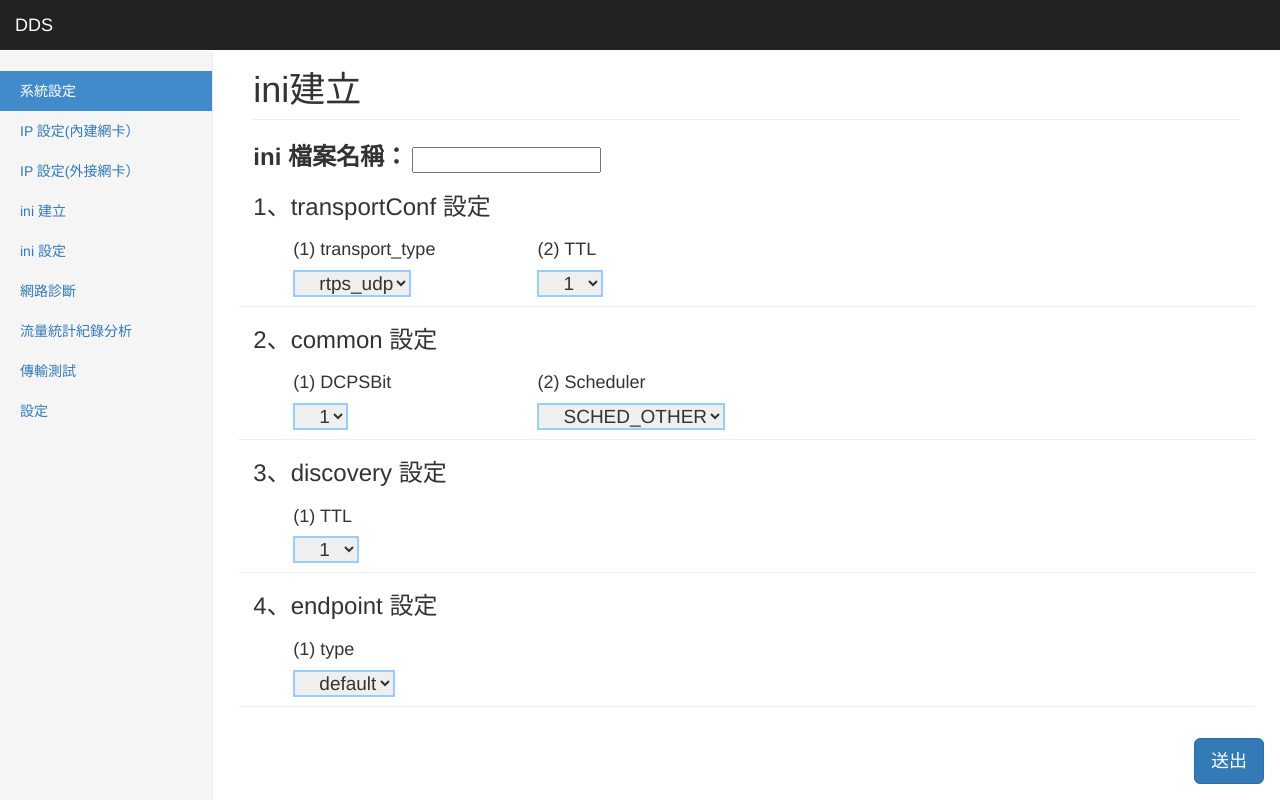
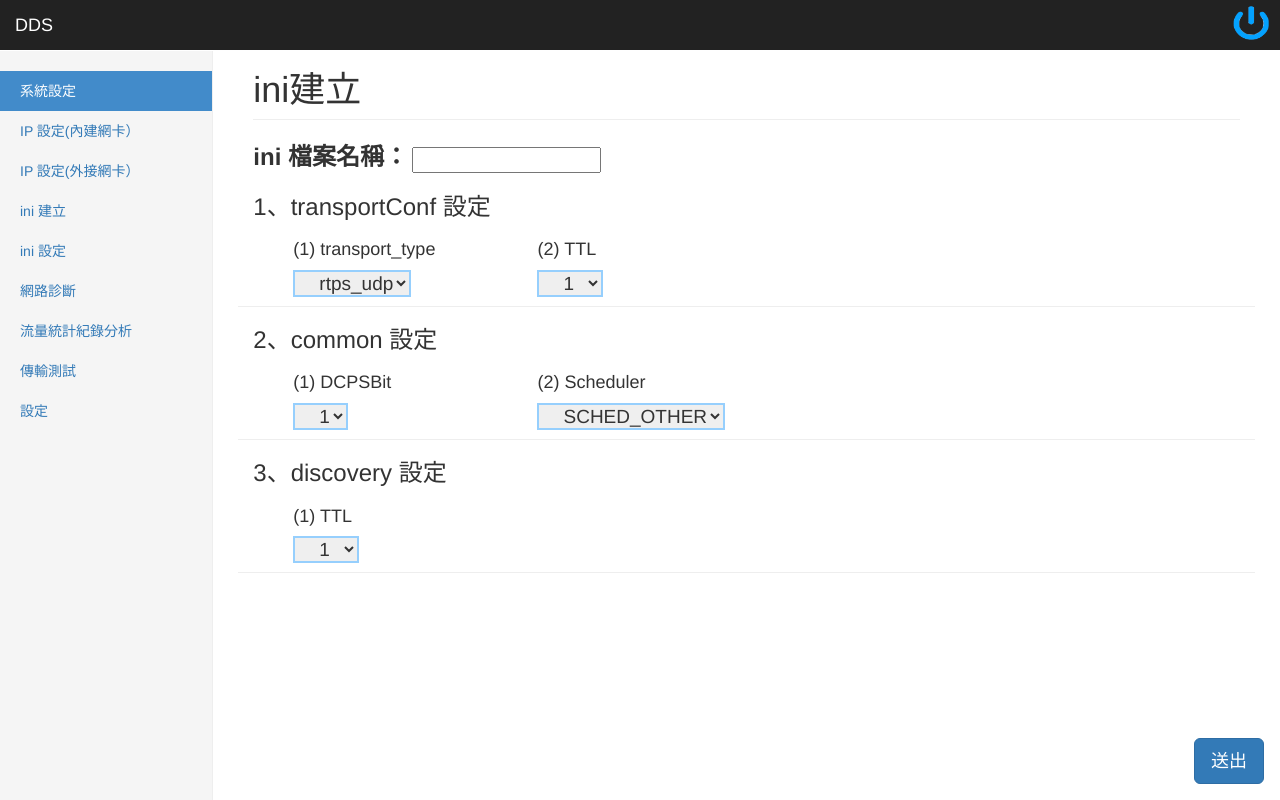
Before and after one commit to j13tw/OpenDDS_Web_Service, a Flask app: page /iniCreate in a window 1280 px wide. Run offline with Flask 2, Linux system fonts and the light colour scheme; some libraries are stand-ins or nearby versions.

Commit message:
Add reboot UI

```diff
--- a/static/css/iniCreate.css
+++ b/static/css/iniCreate.css
@@ -81,7 +81,7 @@ body {
 }
 
 #endpoint {
-  /* display: none; */
+  display: none;
 }
 
 #QoS {
@@ -102,3 +102,22 @@ span {
   font-size:24px;
   font-weight:bold;
 }
+
+.power-btn {
+  position: absolute;
+  top: 3px;
+  right: 3px;
+  background-color: transparent;
+  border-color:transparent;
+  outline: none;
+  border-radius: 45px;
+}
+
+.power-btn:hover {
+  background-color: #ffffffa1;
+}
+
+.power-img {
+  width:36px;
+  height:36px;
+}
--- a/templates/index.html
+++ b/templates/index.html
@@ -21,6 +21,7 @@
   <nav class="navbar navbar-inverse navbar-fixed-top">
     <div class="navbar-header">
       <a class="navbar-brand" href="#">DDS</a>
+      <button class="power-btn"><img src="/static/img/power.png" class="power-img"></button>
     </div>
   </nav>
 
--- a/templates/iniCreate.html
+++ b/templates/iniCreate.html
@@ -80,6 +80,7 @@
   <nav class="navbar navbar-inverse navbar-fixed-top">
     <div class="navbar-header">
       <a class="navbar-brand" href="#">DDS</a>
+      <button class="power-btn"><img src="/static/img/power.png" class="power-img"></button>
     </div>
   </nav>
 
--- a/templates/iniUpdate.html
+++ b/templates/iniUpdate.html
@@ -58,6 +58,7 @@
     <nav class="navbar navbar-inverse navbar-fixed-top">
         <div class="navbar-header">
             <a class="navbar-brand" href="#">DDS</a>
+            <button class="power-btn"><img src="/static/img/power.png" class="power-img"></button>
         </div>
     </nav>
 
--- a/templates/ipSettingMain.html
+++ b/templates/ipSettingMain.html
@@ -133,6 +133,7 @@
     <nav class="navbar navbar-inverse navbar-fixed-top">
         <div class="navbar-header">
             <a class="navbar-brand" href="#">DDS</a>
+            <button class="power-btn"><img src="/static/img/power.png" class="power-img"></button>
         </div>
     </nav>
 
--- a/templates/ipSettingSecond.html
+++ b/templates/ipSettingSecond.html
@@ -136,6 +136,7 @@
     <nav class="navbar navbar-inverse navbar-fixed-top">
         <div class="navbar-header">
             <a class="navbar-brand" href="#">DDS</a>
+            <button class="power-btn"><img src="/static/img/power.png" class="power-img"></button>
         </div>
     </nav>
 
--- a/templates/logs.html
+++ b/templates/logs.html
@@ -24,6 +24,7 @@
     <nav class="navbar navbar-inverse navbar-fixed-top">
         <div class="navbar-header">
             <a class="navbar-brand" href="#">DDS</a>
+            <button class="power-btn"><img src="/static/img/power.png" class="power-img"></button>
         </div>
     </nav>
 
--- a/templates/ping.html
+++ b/templates/ping.html
@@ -69,6 +69,7 @@
     <nav class="navbar navbar-inverse navbar-fixed-top">
         <div class="navbar-header">
             <a class="navbar-brand" href="#">DDS</a>
+            <button class="power-btn"><img src="/static/img/power.png" class="power-img"></button>
         </div>
     </nav>
 
--- a/templates/sentTest.html
+++ b/templates/sentTest.html
@@ -31,6 +31,7 @@
     <nav class="navbar navbar-inverse navbar-fixed-top">
         <div class="navbar-header">
             <a class="navbar-brand" href="#">DDS</a>
+            <button class="power-btn"><img src="/static/img/power.png" class="power-img"></button>
         </div>
     </nav>
 
```
Also changed, not shown: static/css/iniUpdate.css (+19 -0 lines), static/css/ipSettingMain.css (+19 -0 lines), static/css/ipSettingSecond.css (+19 -0 lines), static/css/logs.css (+19 -0 lines), static/css/ping.css (+19 -0 lines), static/css/sentTest.css (+19 -0 lines), static/img/power.png (added).
